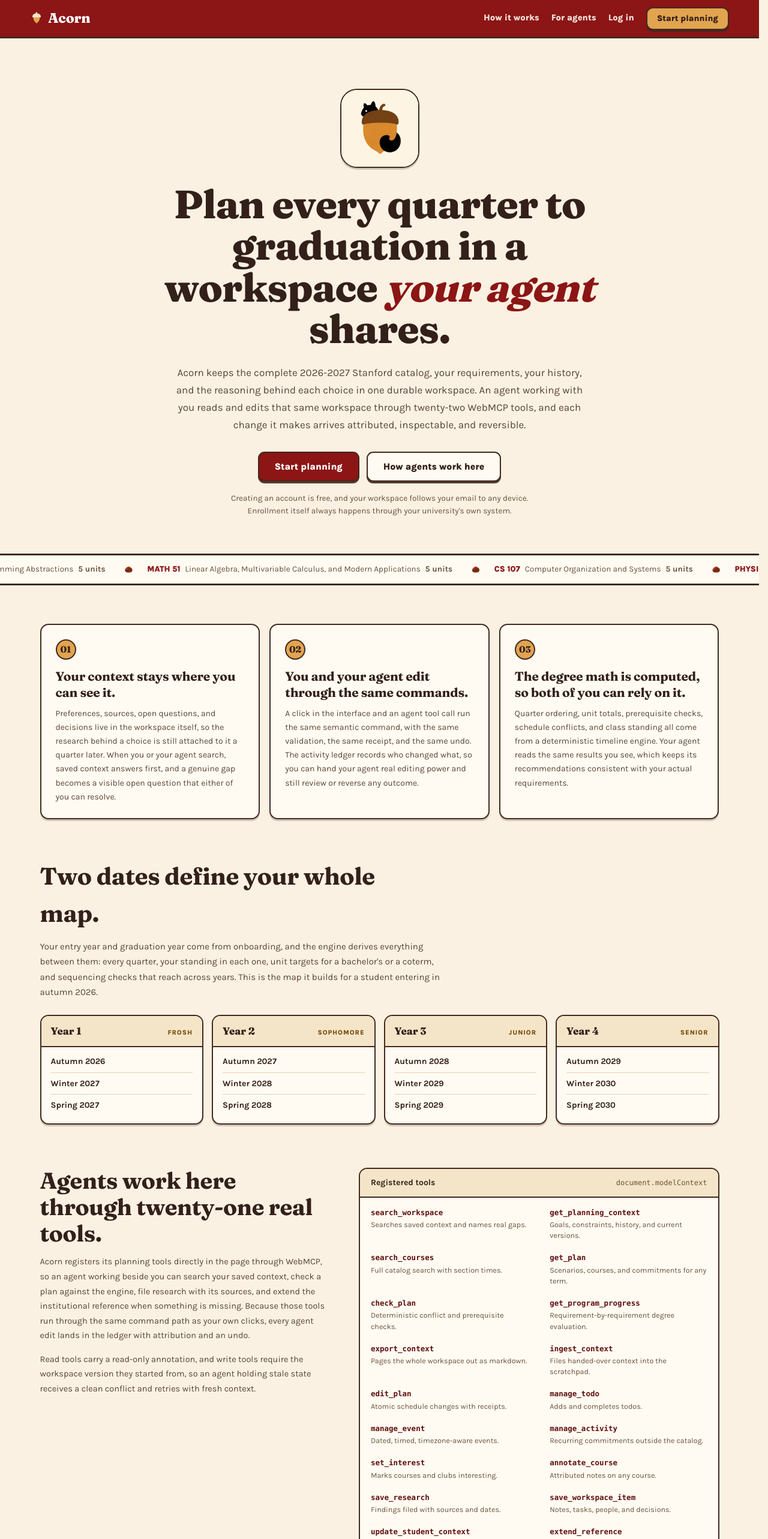
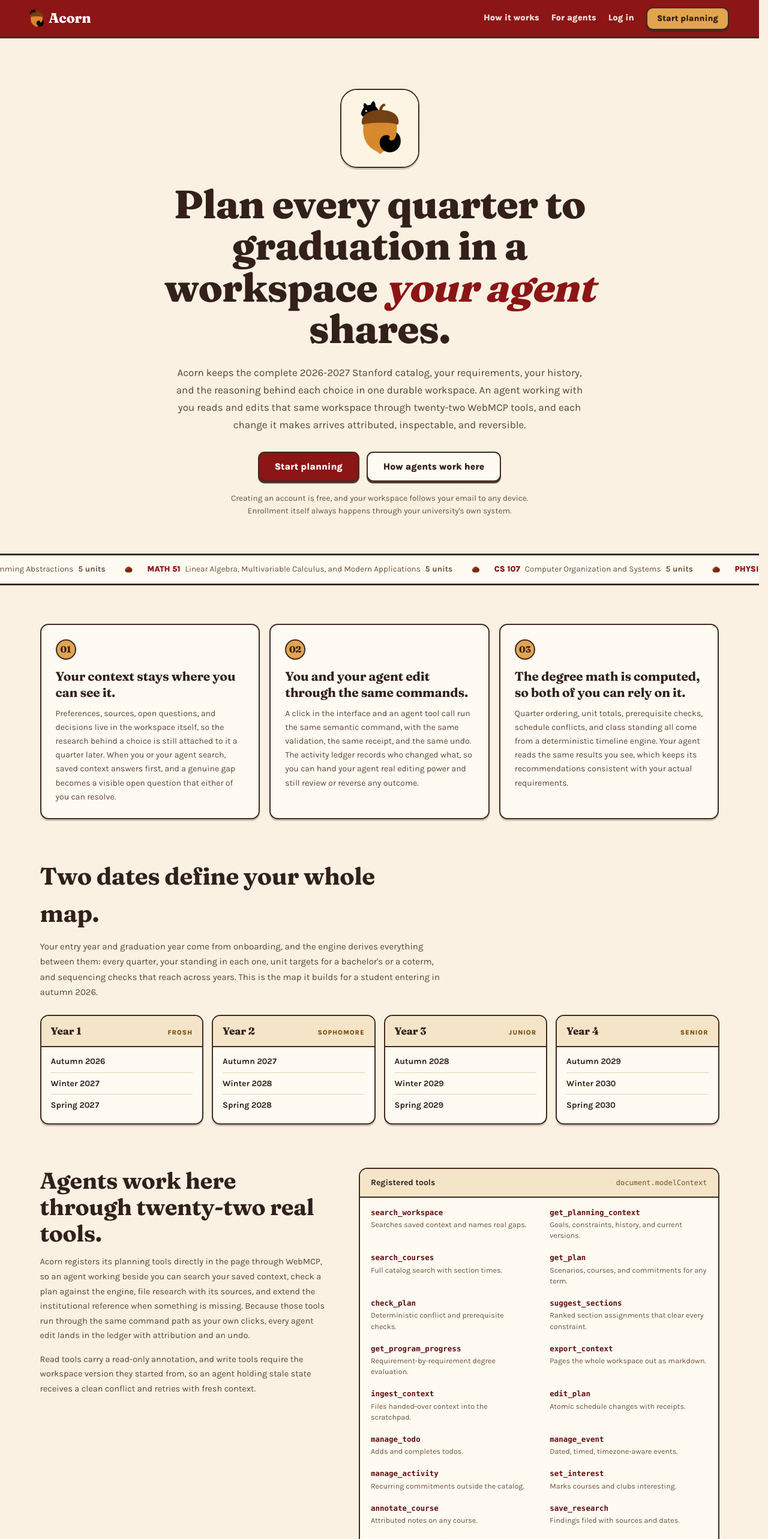
Before and after one commit to srivatsav-kannan/acorn, a Next.js app: page / in a window 1280 px wide. Shown: the top 2566 px of the page at 60% size. Built offline with nearby package versions, Linux system fonts and the light colour scheme; no server answers.

Commit message:
The squirrel mark takes the wordmark slot everywhere, background-free for the cardinal topbar, and the landing tool grid gains suggest_sections

```diff
--- a/src/components/app-shell.tsx
+++ b/src/components/app-shell.tsx
@@ -9,7 +9,7 @@ import { searchWorkspace } from "@/domain/search"
 import { institutionForWorkspace } from "@/data/institutions/registry"
 import { parseTermId, termLabel } from "@/domain/timeline"
 import { useOptionalWorkspace } from "@/components/workspace-provider"
-import { AcornMark, ExploreFill, NoteFill, PlanFill, ProfileFill, SearchIcon, TogetherFill } from "@/components/icons"
+import { AcornSquirrelMark, ExploreFill, NoteFill, PlanFill, ProfileFill, SearchIcon, TogetherFill } from "@/components/icons"
 
 // One top bar, four tabs, and the tab you are on is unmistakably lit.
 const navigation = [
@@ -75,7 +75,7 @@ export const AppShell = ({ activePage, quarter = "", children, activity, onUndo
   return <div className="app-frame">
     <a className="skip-link" href="#workspace-content">Skip to workspace</a>
     <header className="topbar">
-      <Link className="wordmark" href="/app" aria-label="Acorn workspace"><AcornMark className="wordmark-acorn" />Acorn</Link>
+      <Link className="wordmark" href="/app" aria-label="Acorn workspace"><AcornSquirrelMark className="wordmark-acorn" />Acorn</Link>
       <nav className="topbar-tabs" aria-label="Primary">
         {navigation.map(([name, href, key]) => <Link key={key} className={activeKey === key ? "topbar-tab active" : "topbar-tab"} href={href} aria-current={activeKey === key ? "page" : undefined}>{name}</Link>)}
       </nav>
--- a/src/components/icons.tsx
+++ b/src/components/icons.tsx
@@ -82,3 +82,9 @@ export const AcornMark = (props: SVGProps<SVGSVGElement>) => <svg width={22} hei
   <path d="M4.3 9.6C4.3 5.9 7.8 3.5 12 3.5s7.7 2.4 7.7 6.1c0 .8-.6 1.4-1.4 1.4H5.7c-.8 0-1.4-.6-1.4-1.4Z" fill="var(--acorn-cap, #6b4423)" />
   <path d="M6 11h12c-.2 5-2.5 8.6-6 10.7C8.5 19.6 6.2 16 6 11Z" fill="var(--acorn-nut, #cf9046)" />
 </svg>
+
+// The squirrel-and-acorn mark as a background-free image, so it sits directly
+// on any surface, the cardinal topbar included, with no cream box behind it.
+export const AcornSquirrelMark = ({ className }: { className?: string }) =>
+  // eslint-disable-next-line @next/next/no-img-element
+  <img className={className} src="/acorn-squirrel-mark.png" alt="" width={23} height={30} />
--- a/src/features/auth/login-page.tsx
+++ b/src/features/auth/login-page.tsx
@@ -1,7 +1,7 @@
 "use client"
 
 import Link from "next/link"
-import { AcornMark } from "@/components/icons"
+import { AcornSquirrelMark } from "@/components/icons"
 import { useRouter } from "next/navigation"
 import { useState, type FormEvent } from "react"
 import { createCourseContextBrowserClient, isSupabaseConfigured } from "@/lib/supabase/browser"
@@ -33,7 +33,7 @@ export const LoginPage = ({ initialStatus = "", nextPath = "/app" }: { initialSt
   }
 
   return <main className="auth-page">
-    <Link className="wordmark auth-wordmark" href="/"><AcornMark className="wordmark-acorn" />Acorn</Link>
+    <Link className="wordmark auth-wordmark" href="/"><AcornSquirrelMark className="wordmark-acorn" />Acorn</Link>
     <section className="auth-card">
       <header>
         <h1>Log in</h1>
--- a/src/features/auth/signup-page.tsx
+++ b/src/features/auth/signup-page.tsx
@@ -1,7 +1,7 @@
 "use client"
 
 import Link from "next/link"
-import { AcornMark } from "@/components/icons"
+import { AcornSquirrelMark } from "@/components/icons"
 import { useRouter } from "next/navigation"
 import { useMemo, useState, type FormEvent } from "react"
 import { createCourseContextBrowserClient, isSupabaseConfigured } from "@/lib/supabase/browser"
@@ -73,7 +73,7 @@ export const SignupPage = () => {
   }
 
   return <main className="auth-page">
-    <Link className="wordmark auth-wordmark" href="/"><AcornMark className="wordmark-acorn" />Acorn</Link>
+    <Link className="wordmark auth-wordmark" href="/"><AcornSquirrelMark className="wordmark-acorn" />Acorn</Link>
     <section className="auth-card">
       <header>
         <h1>Create your account</h1>
--- a/src/features/landing/landing-page.tsx
+++ b/src/features/landing/landing-page.tsx
@@ -1,5 +1,5 @@
 import Link from "next/link"
-import { AcornMark } from "@/components/icons"
+import { AcornSquirrelMark } from "@/components/icons"
 import { Reveal } from "@/components/reveal"
 import { buildStanfordCatalog, stanfordCatalogMeta } from "@/data/institutions/stanford"
 import { listInstitutionChoices } from "@/data/institutions/registry"
@@ -11,6 +11,7 @@ const readTools: Array<[string, string]> = [
   ["search_courses", "Full catalog search with section times."],
   ["get_plan", "Scenarios, courses, and commitments for any term."],
   ["check_plan", "Deterministic conflict and prerequisite checks."],
+  ["suggest_sections", "Ranked section assignments that clear every constraint."],
   ["get_program_progress", "Requirement-by-requirement degree evaluation."]
 ]
 
@@ -51,7 +52,7 @@ export const LandingPage = ({ signedIn = false }: { signedIn?: boolean }) => {
 
   return <main className="public-page">
     <header className="public-header">
-      <Link className="wordmark" href="/"><AcornMark className="wordmark-acorn" />Acorn</Link>
+      <Link className="wordmark" href="/"><AcornSquirrelMark className="wordmark-acorn" />Acorn</Link>
       <nav aria-label="Public">
         <a href="#premise">How it works</a>
         <a href="#agents">For agents</a>
@@ -111,7 +112,7 @@ export const LandingPage = ({ signedIn = false }: { signedIn?: boolean }) => {
 
     <Reveal><section id="agents" className="webmcp-band">
       <div>
-        <h2>Agents work here through twenty-one real tools.</h2>
+        <h2>Agents work here through twenty-two real tools.</h2>
         <p>Acorn registers its planning tools directly in the page through WebMCP, so an agent working beside you can search your saved context, check a plan against the engine, file research with its sources, and extend the institutional reference when something is missing. Because those tools run through the same command path as your own clicks, every agent edit lands in the ledger with attribution and an undo.</p>
         <p>Read tools carry a read-only annotation, and write tools require the workspace version they started from, so an agent holding stale state receives a clean conflict and retries with fresh context.</p>
       </div>
--- a/src/features/onboarding/onboarding-page.tsx
+++ b/src/features/onboarding/onboarding-page.tsx
@@ -1,7 +1,7 @@
 "use client"
 
 import Link from "next/link"
-import { AcornMark } from "@/components/icons"
+import { AcornSquirrelMark } from "@/components/icons"
 import { useRouter } from "next/navigation"
 import { useEffect, useMemo, useState } from "react"
 import { CUSTOM_INSTITUTION_ID, listInstitutionChoices } from "@/data/institutions/registry"
@@ -69,7 +69,7 @@ export const OnboardingPage = ({ browserWorkspace = false }: { browserWorkspace?
 
   return <main className="onboarding-page">
     <header className="onboarding-header">
-      <Link className="wordmark" href="/"><AcornMark className="wordmark-acorn" />Acorn</Link>
+      <Link className="wordmark" href="/"><AcornSquirrelMark className="wordmark-acorn" />Acorn</Link>
       <button className="text-button" type="button" onClick={leave}>{browserWorkspace ? "Back to the front page" : "Sign out"}</button>
     </header>
     <div className="onboarding-center">
```
Also changed, not shown: public/acorn-squirrel-mark.png (added).
